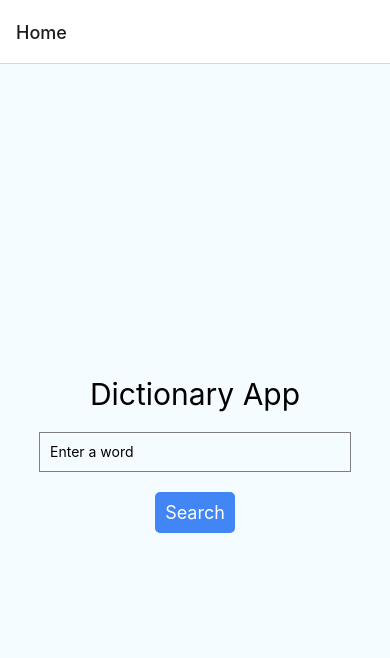
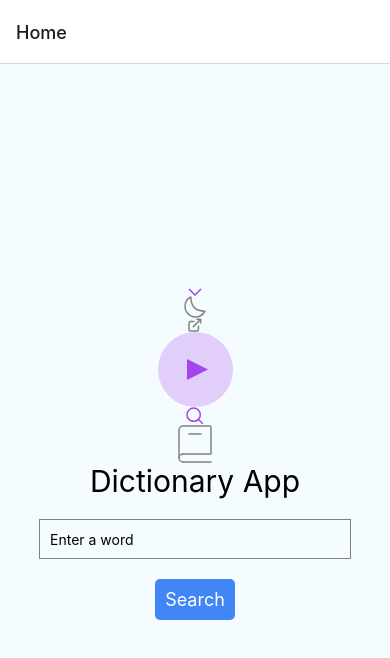
Before and after one commit to kmxtaylor/Dictionary, a React Native app: screen /Home in a window 390 px wide. Shown: the top 658 px of the page. Built offline with nearby package versions, Linux system fonts and the light colour scheme.

Commit message:
add svg components & test rendering

```diff
--- /dev/null
+++ b/components/svgs/IconArrowDown.js
@@ -0,0 +1,7 @@
+import Svg, { Path } from "react-native-svg"
+const IconArrowDown = ({ color, ...rest }) => (
+  <Svg xmlns="http://www.w3.org/2000/svg" width={14} height={8} {...rest}>
+    <Path fill="none" stroke={color ?? "#A445ED"} strokeWidth={1.5} d="m1 1 6 6 6-6" />
+  </Svg>
+);
+export default IconArrowDown;
--- /dev/null
+++ b/components/svgs/IconMoon.js
@@ -0,0 +1,14 @@
+import Svg, { Path } from "react-native-svg"
+const IconMoon = ({ color, ...rest }) => (
+  <Svg xmlns="http://www.w3.org/2000/svg" width={22} height={22} {...rest}>
+    <Path
+      fill="none"
+      stroke={color ?? "#838383"}
+      strokeLinecap="round"
+      strokeLinejoin="round"
+      strokeWidth={1.5}
+      d="M1 10.449a10.544 10.544 0 0 0 19.993 4.686C11.544 15.135 6.858 10.448 6.858 1A10.545 10.545 0 0 0 1 10.449Z"
+    />
+  </Svg>
+);
+export default IconMoon;
--- /dev/null
+++ b/components/svgs/IconNewWindow.js
@@ -0,0 +1,14 @@
+import Svg, { Path } from "react-native-svg"
+const IconNewWindow = ({ color, ...rest }) => (
+  <Svg xmlns="http://www.w3.org/2000/svg" width={14} height={14} {...rest}>
+    <Path
+      fill="none"
+      stroke={color ?? "#838383"}
+      strokeLinecap="round"
+      strokeLinejoin="round"
+      strokeWidth={1.5}
+      d="M6.09 3.545H2.456A1.455 1.455 0 0 0 1 5v6.545A1.455 1.455 0 0 0 2.455 13H9a1.455 1.455 0 0 0 1.455-1.455V7.91m-5.091.727 7.272-7.272m0 0H9m3.636 0V5"
+    />
+  </Svg>
+);
+export default IconNewWindow;
--- /dev/null
+++ b/components/svgs/IconPlay.js
@@ -0,0 +1,10 @@
+import Svg, { G, Circle, Path } from "react-native-svg"
+const IconPlay = ({ color, ...rest }) => (
+  <Svg xmlns="http://www.w3.org/2000/svg" width={75} height={75} {...rest}>
+    <G fill={color ?? "#A445ED"} fillRule="evenodd">
+      <Circle cx={37.5} cy={37.5} r={37.5} opacity={0.25} />
+      <Path d="M29 27v21l21-10.5z" />
+    </G>
+  </Svg>
+);
+export default IconPlay;
--- /dev/null
+++ b/components/svgs/IconSearch.js
@@ -0,0 +1,14 @@
+import Svg, { Path } from "react-native-svg"
+const IconSearch = ({ color, ...rest }) => (
+  <Svg xmlns="http://www.w3.org/2000/svg" width={18} height={18} {...rest}>
+    <Path
+      fill="none"
+      stroke={color ?? "#A445ED"}
+      strokeLinecap="round"
+      strokeLinejoin="round"
+      strokeWidth={1.5}
+      d="m12.663 12.663 3.887 3.887M1 7.664a6.665 6.665 0 1 0 13.33 0 6.665 6.665 0 0 0-13.33 0Z"
+    />
+  </Svg>
+);
+export default IconSearch;
--- /dev/null
+++ b/components/svgs/Logo.js
@@ -0,0 +1,17 @@
+import Svg, { G, Path } from "react-native-svg"
+const Logo = ({ color, ...rest }) => (
+  <Svg xmlns="http://www.w3.org/2000/svg" width={34} height={38} {...rest}>
+    <G
+      fill="none"
+      fillRule="evenodd"
+      stroke={color ?? "#838383"}
+      strokeLinecap="round"
+      strokeWidth={1.5}
+    >
+      <Path d="M1 33V5a4 4 0 0 1 4-4h26.8A1.2 1.2 0 0 1 33 2.2v26.228M5 29h28M5 37h28" />
+      <Path strokeLinejoin="round" d="M5 37a4 4 0 1 1 0-8" />
+      <Path d="M11 9h12" />
+    </G>
+  </Svg>
+);
+export default Logo;
--- a/package.json
+++ b/package.json
@@ -20,12 +20,12 @@
     "expo": "~48.0.15",
     "expo-status-bar": "~1.4.4",
     "react": "18.2.0",
-    "react-native": "0.71.7",
+    "react-native": "0.71.8",
     "react-native-gesture-handler": "^2.9.0",
     "react-native-reanimated": "^2.14.4",
-    "react-native-safe-area-context": "^4.5.2",
+    "react-native-safe-area-context": "4.5.0",
     "react-native-screens": "^3.20.0",
-    "react-native-svg": "^13.9.0"
+    "react-native-svg": "13.4.0"
   },
   "devDependencies": {
     "@babel/core": "^7.20.0",
--- a/screens/HomeScreen.js
+++ b/screens/HomeScreen.js
@@ -1,6 +1,14 @@
 import React, { useState } from 'react';
 import { View, Text, TextInput, StyleSheet, TouchableOpacity } from 'react-native';
 import axios from 'axios';
+
+/* SVGs for testing */
+import IconArrowDown from '../components/svgs/IconArrowDown';
+import IconMoon from '../components/svgs/IconMoon';
+import IconNewWindow from '../components/svgs/IconNewWindow';
+import IconPlay from '../components/svgs/IconPlay';
+import IconSearch from '../components/svgs/IconSearch';
+import Logo from '../components/svgs/Logo';
 
 const HomeScreen = () => {
   const [word, setWord] = useState('');
@@ -18,6 +26,12 @@ const HomeScreen = () => {
 
   return (
     <View style={styles.container}>
+      <IconArrowDown />
+      <IconMoon />
+      <IconNewWindow />
+      <IconPlay />
+      <IconSearch />
+      <Logo />
       <Text style={styles.title}>Dictionary App</Text>
       <TextInput
         style={styles.input}
```
Also changed, not shown: 1 other file (tests, documents, lock files or other folders).
